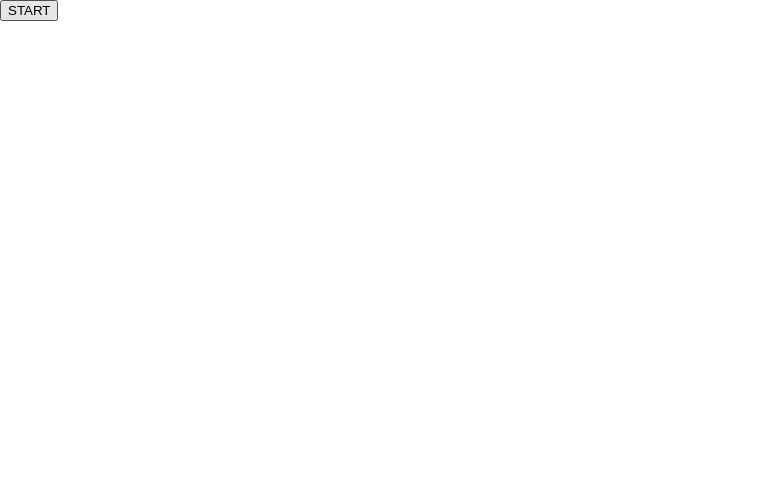
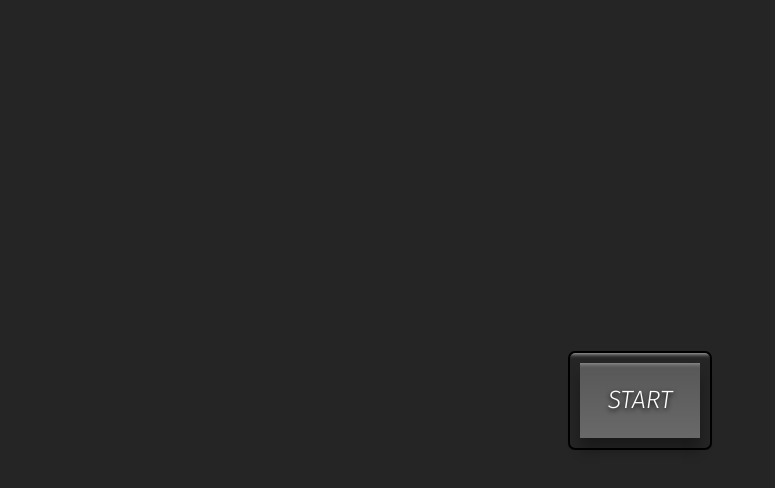
Before and after one commit to InnoButh/picture-in-picture, a plain HTML site: page index.html in a window 1280 px wide. Shown: the whole page, without its empty margins (0-775 px from the left). Drawn offline with Linux system fonts and the light colour scheme.

Commit message:
CSS Styling

```diff
--- a/index.html
+++ b/index.html
@@ -4,13 +4,12 @@
     <meta charset="UTF-8">
     <meta name="viewport" content="width=device-width, initial-scale=1.0">
     <title>Picture in Picture</title>
-    <link rel="stylesheet" href="https://cdnjs.cloudflare.com/ajax/libs/font-awesome/5.15.1/css/all.min.css">
     <link rel="stylesheet" href="style.css">
 
 </head>
 <body>
     <!-- Video -->
-    <video id="video" controls height="360px" width="640px" hidden></video>
+    <video id="video" controls height="360" width="640" hidden></video>
 
     <!-- Button -->
     <div class="button-container">
--- a/style.css
+++ b/style.css
@@ -1,8 +1,46 @@
+@import url("https://fonts.googleapis.com/css2?family=Fira+Sans:ital,wght@1,300&display=swap");
+
 html {
   box-sizing: border-box;
 }
 
 body {
   margin: 0;
-  min-height: 100vh;
+  height: 100vh;
+  display: flex;
+  justify-content: center;
+  align-items: center;
+  background-color: rgb(37, 37, 37);
 }
+
+.button-container {
+  border: 2px solid black;
+  padding: 10px;
+  border-radius: 7px;
+  box-shadow: inset 0 20px 4px -19px rgba(255, 255, 255, 0.7);
+}
+
+button {
+  cursor: pointer;
+  outline: none;
+  width: 120px;
+  height: 75px;
+  font-family: Fira Sans, sans-serif;
+  font-size: 25px;
+  color: white;
+  text-shadow: 0 2px 5px black;
+  background: linear-gradient(to top, #696969, #575757);
+  border: 2px solid black;
+  border: 7px;
+  box-shadow: inset 0 20px 4px -19px rgba(255, 255, 255, 0.4),
+    0 12px 12px 0 rgba(0, 0, 0, 0.3);
+}
+
+button:hover {
+  background: linear-gradient(to bottom, #696969, #575757);
+}
+
+button:active {
+  transform: translateY(3px);
+  box-shadow: 0 6px 6px 0 rgba(0, 0, 0, 0.3);
+}
```
